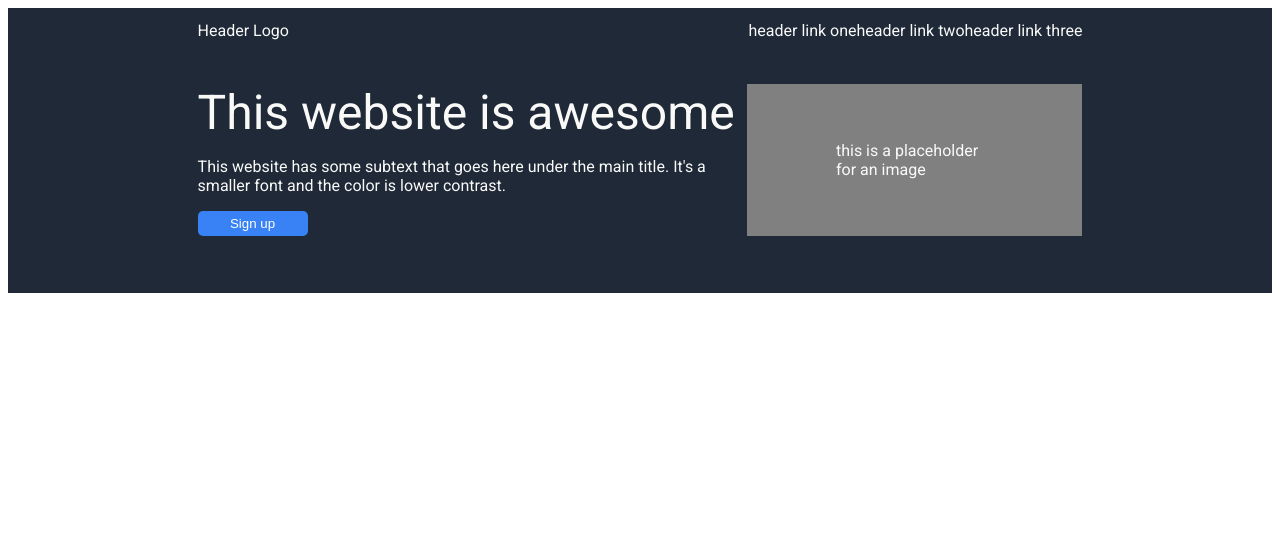
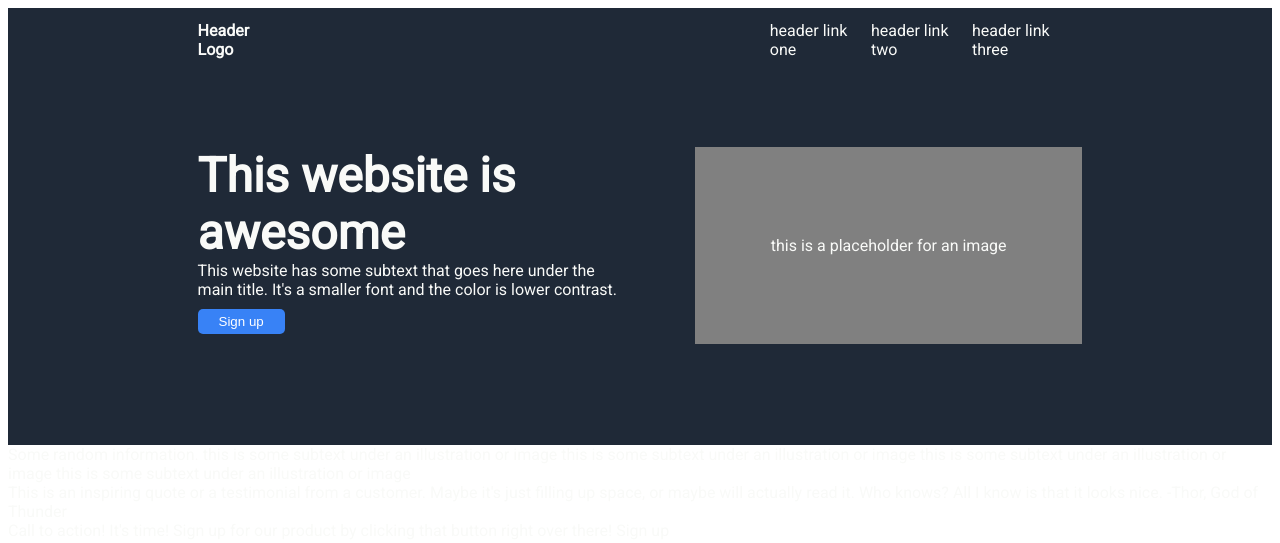
Before and after one commit to nuclrsnke/Landing-Page, a plain HTML site: page index.html in a window 1280 px wide. Drawn offline with Linux system fonts and the light colour scheme.

Commit message:
Worked on the first section for a bit, set up the barebones for this other three sections. First section still unfinished!

```diff
--- a/index.html
+++ b/index.html
@@ -28,7 +28,7 @@
         <div class="text">
             <div class="statementtext">
                 <p class="maintext">This website is awesome</p>
-                <p>This website has some subtext that goes here under the main title. It's a smaller font and the color is lower contrast.</p>
+                <p class="websitetext">This website has some subtext that goes here under the main title. It's a smaller font and the color is lower contrast.</p>
                 <button class="signup">Sign up</button>
             </div>
 
@@ -37,23 +37,33 @@
             </div>
         </div>
 
-
-
-
     </div>
 
 <div> <!-- Second section -->
+
+    Some random information.
+
+    this is some subtext under an illustration or image
+    this is some subtext under an illustration or image
+    this is some subtext under an illustration or image
+    this is some subtext under an illustration or image
 
 </div>
 
 <div> <!-- Third section -->
 
+    This is an inspiring quote or a testimonial from a customer. Maybe it's just filling up space, or maybe will actually read it. Who knows? All I know is that it looks nice.
+    -Thor, God of Thunder
 
 </div>
 
 
 <div> <!--Fourth section -->
 
+    Call to action! It's time!
+    Sign up for our product by clicking that button right over there!
+    Sign up
+
 </div>
 
 </body>
--- a/style.css
+++ b/style.css
@@ -4,7 +4,6 @@ body {
 }
 
 .firstsection {
-    margin: 0%;
     padding: 1% 15% 1% 15%;
     display: flex;
     flex-direction: column;
@@ -12,12 +11,18 @@ body {
     color: #F9FAF8;
 }
 
+.logo {
+    font-weight: bold;
+}
+
 .links {
+    flex-grow: 2;
     display: flex;
-    justify-content: space-around;
+    justify-content: space-between;
 }
 
 .header {
+    gap: 55%;
     justify-content: space-between;
     display: flex;
 }
@@ -28,12 +33,9 @@ a:active, a:hover, a:visited, a:link {
 }
 
 .text {
-    margin: 5% 0%;
+    margin: 10% 0%;
     display: flex;
     flex-direction: row;
-    justify-content: stretch;
-    flex-grow: 0;
-    padding: 0%;
 }
 
 .statementtext {
@@ -43,9 +45,13 @@ a:active, a:hover, a:visited, a:link {
 
 .maintext {
     font-size: 48px;
-    font-weight: extra-bold;
+    font-weight: bold;
     color: #F9FAF8;
-    align-items: center;
+    margin: 0px;
+}
+
+.websitetext {
+    padding: 0px;
     margin: 0px;
 }
 
@@ -60,11 +66,14 @@ a:active, a:hover, a:visited, a:link {
 }
 
 .image {
+    margin: 0% 0% 0% 7%;
     flex-grow: 2;
+    width: 75%;
     display: flex;
     align-items: center;
-    padding: 5% 10%;
-    background-color: grey;
+    justify-content: center;
+    padding: 6% 2%;
+    background-color: gray;
 }
 
 .signup {
@@ -74,11 +83,12 @@ a:active, a:hover, a:visited, a:link {
     border-style: none;
     color: white;
     padding: 5px 15px 5px 15px;
+    margin: 10px 0px;
 }
 
 .information_header {
     font-size: 36px;
-    font-weight: extra-bold;
+    font-weight: bold;
     color: #1F2937;
 }
 
```
